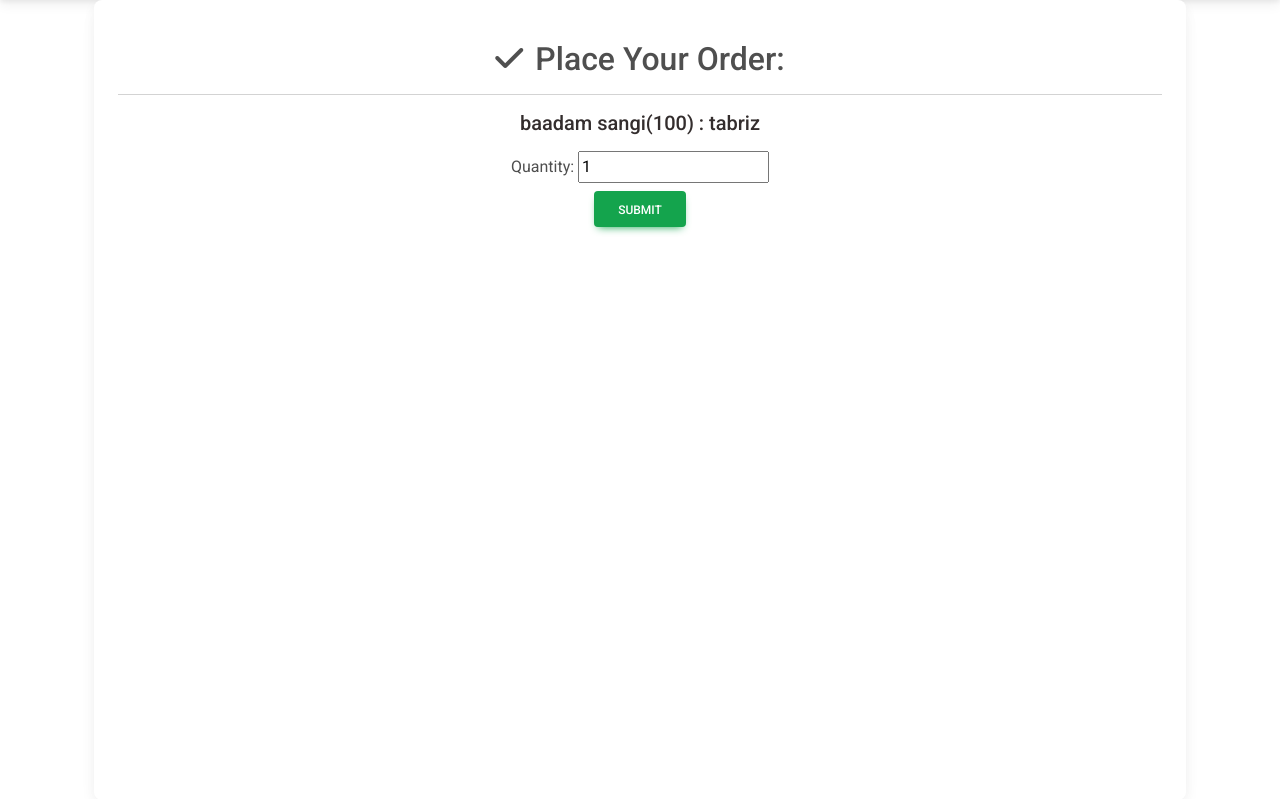
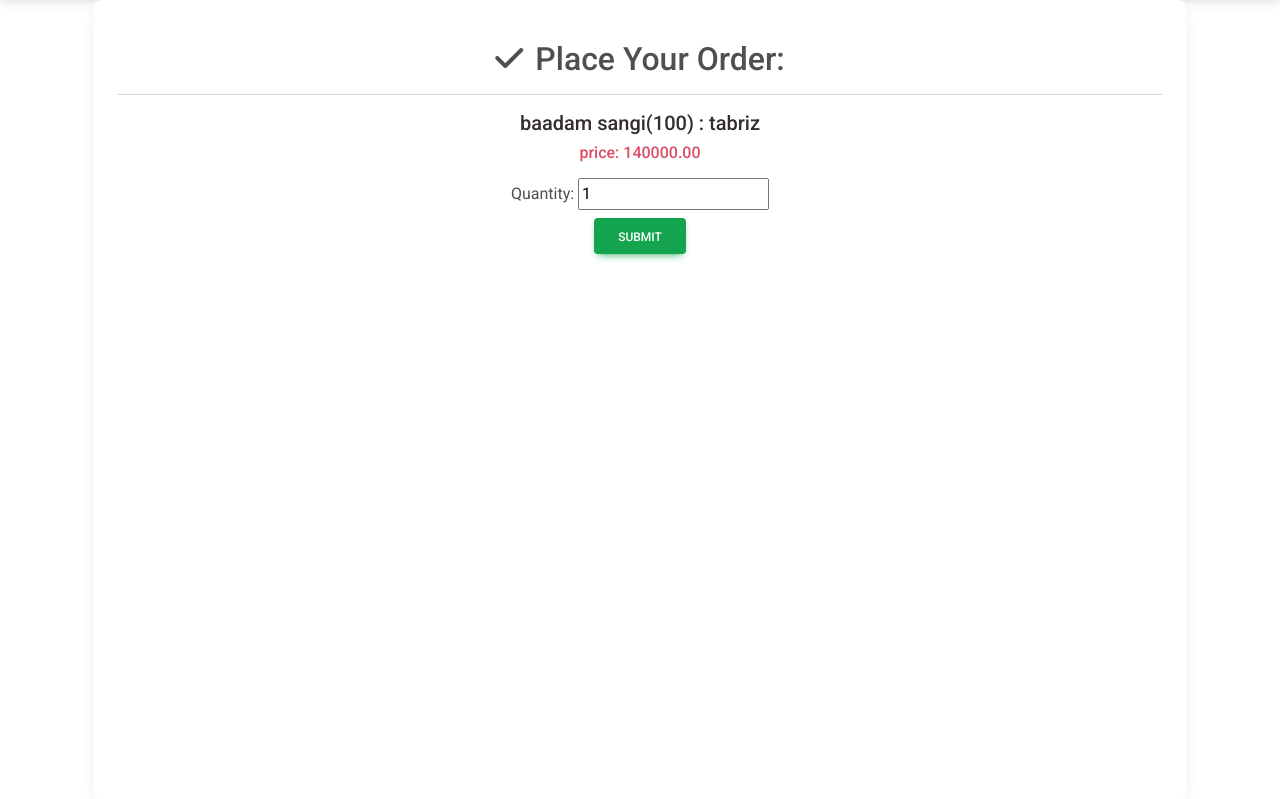
Before and after one commit to emadg-dev/MyOnlineStore, a Django app: page /ordersubmit/19 in a window 1280 px wide. Shown: the part 67-866 px from the top of the page. Run offline with Django 4.2, Linux system fonts and the light colour scheme; data comes from the database, SQL or seed files in the repository; both versions use the stored data as it was after the commit; some libraries are stand-ins or nearby versions.

Commit message:
order submit changes

```diff
--- a/templates/ordersubmit.html
+++ b/templates/ordersubmit.html
@@ -39,11 +39,12 @@
                   <hr>
                 </div>
               <h5 class="text-dark">{{ Stock }}</h5>
+              <h6 class="text-danger">price: {{ Stock.product.price }}</h6>
               <form action="" method="post">
                     {% csrf_token %}
                     {{ form | crispy }}
                     <label class="label">Quantity:</label>
-                    <input name="quantity" type="number" value="1" class="input w-10 mt-2" />
+                    <input id="qty" name="quantity" type="number" value="1" class="input w-10 mt-2" />
                     <br>
                     <input type="submit" href="{% url 'ordersubmit' pk=Stock.pk %}" class="btn  btn-success mt-2 " value="SUBMIT">
               </form>
```
Also changed, not shown: db.sqlite3.
